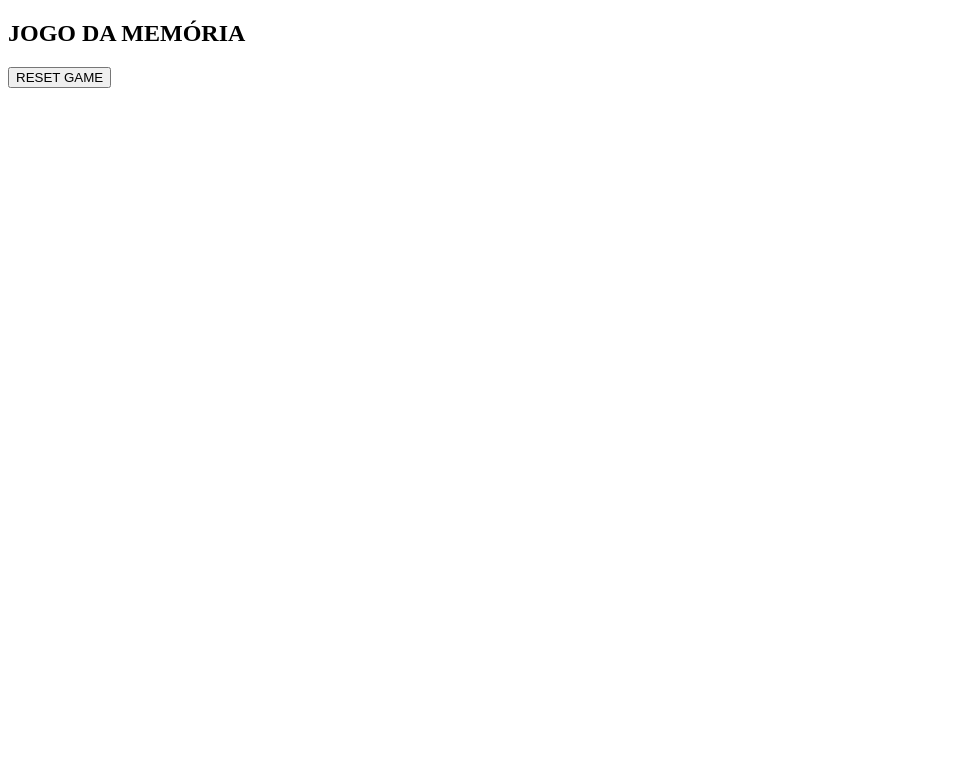
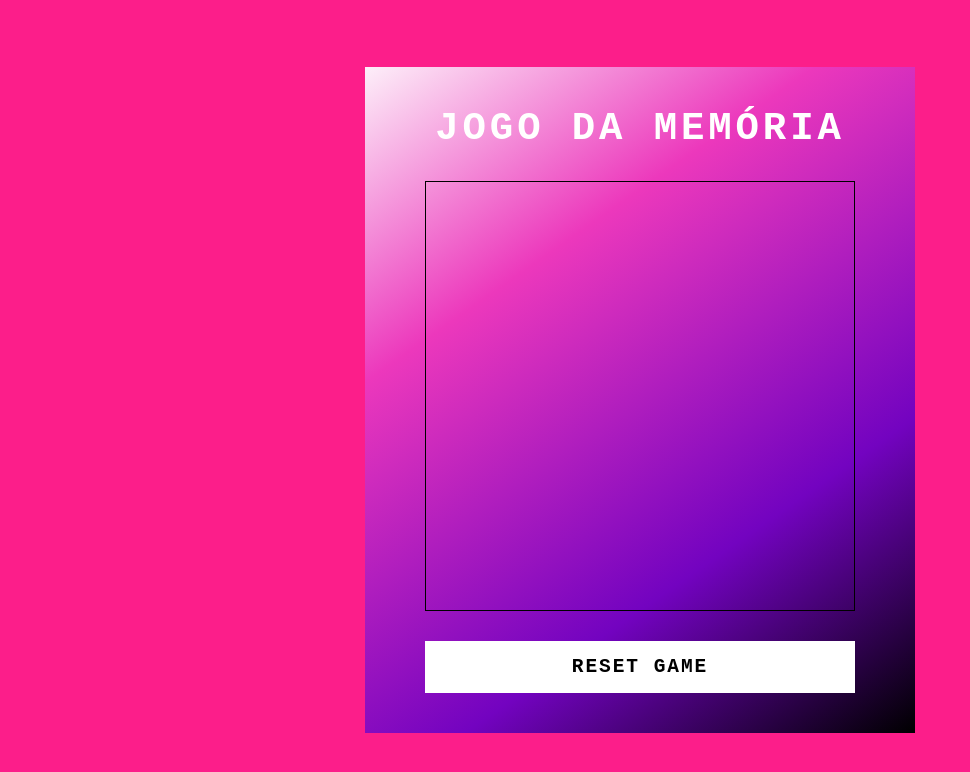
Before and after one commit to Brunojorgek/memory-game, a plain HTML site: page index.html in a window 1280 px wide. Shown: the whole page, without its empty margins (0-970 px from the left). Drawn offline with Linux system fonts and the light colour scheme.

Commit message:
Começando a estilização

```diff
--- a/index.html
+++ b/index.html
@@ -5,7 +5,7 @@
     <meta name="viewport" content="width=device-width, initial-scale=1.0">
 
     <link rel="stylesheet" href="./src/styles/reset.css">
-    <link rel="stylesheet" href="./src/styles/reset.main">
+    <link rel="stylesheet" href="./src/styles/main.css">
     <title>Jogo da Memória</title>
 </head>
 <body>
--- /dev/null
+++ b/src/styles/main.css
@@ -0,0 +1,69 @@
+body {
+    display: flex;
+    justify-content: center;
+    align-items: center;
+    min-height: 100vh;
+    background: #fc1e8a;
+}
+
+.container {
+    position: relative;
+    display: flex;
+    flex-direction: column;
+    justify-content: center;
+    align-items: center;
+    gap: 30px;
+    background: linear-gradient(325deg,
+    #000000 0%,
+    #7303c0 30%,
+    #ec38bc 70%,
+    #fdeff9 100%
+    );
+    padding: 40px 60px;
+}
+
+h2 {
+    font-size: 3em;
+    color: #ffffff;
+    text-transform: uppercase;
+    letter-spacing: 0.1em;
+}
+
+.reset {
+    padding: 15px 20px;
+    width: 100%;
+    color: #000000;
+    background-color: #ffffff;
+    border: none;
+    font-size: 1.5em;
+    letter-spacing: 0.1em;
+    text-transform: uppercase;
+    cursor: pointer;
+    font-weight: 600;
+}
+
+.reset:focus {
+    color: #ec38bc;
+    background-color: #000000;
+}
+
+.game {
+    width: 430px;
+    height: 430px;
+    border: 1px solid #000000;
+    display: flex;
+    flex-wrap: wrap;
+    gap: 10px;
+    transform-style: preserve-3d;
+    perspective: 500px;
+}
+
+.item {
+    position: relative;
+    width: 100px;
+    height: 100px;
+    display: flex;
+    align-items: center;
+    justify-content: center;
+    background-color: #ffffff;
+}
--- a/src/styles/reset.css
+++ b/src/styles/reset.css
@@ -0,0 +1,7 @@
+* {
+    margin: 0;
+    padding: 0;
+    outline: none;
+    box-sizing: border-box;
+    font-family: monospace;
+}
```
Also changed, not shown: 1 other file.
